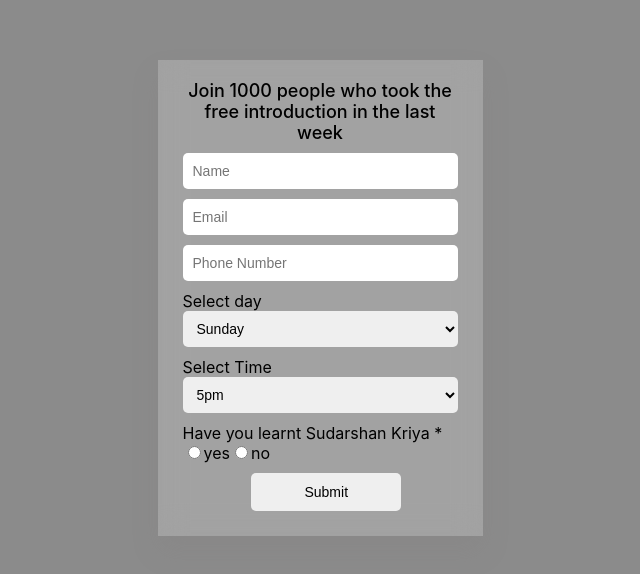
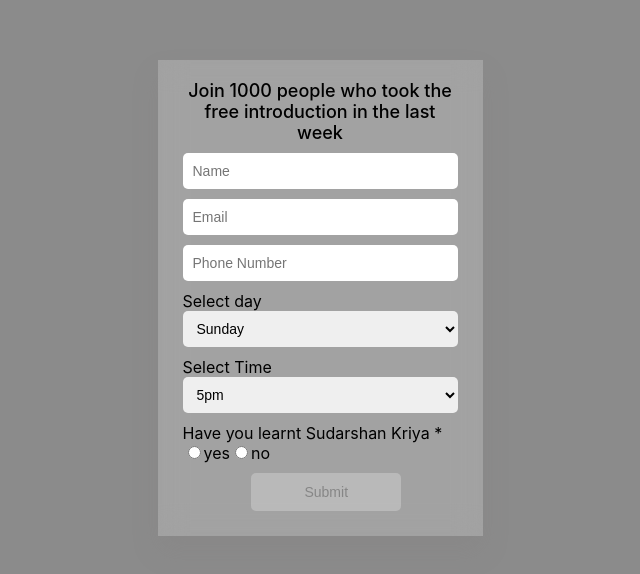
Before and after one commit to kalikayiCode/subscribe-form, a Next.js app: page / in a window 1280 px wide. Shown: the part 102-676 px from the top of the page, without its empty margins (320-960 px from the left). Built offline with nearby package versions, Linux system fonts and the light colour scheme.

Commit message:
disable is added to the submit button

```diff
--- a/pages/subscribeForm/ClassCompForm.js
+++ b/pages/subscribeForm/ClassCompForm.js
@@ -15,12 +15,13 @@ export default class ClassCompForm extends Component {
       day: "monday",
       time: "5pm",
       isSudarshanKriya: "",
+
     };
   }
 
+
   handleName = (e) => {
     console.log(e.target.value);
-
     this.setState({
       name: e.target.value,
       emptyName: 1,
@@ -88,7 +89,7 @@ export default class ClassCompForm extends Component {
       this.state.isValidEmail == true
     ) {
       this.setState({ name: "", email: "", phoneNo: "", isValidEmail: true });
-      this.handleSubmit(this.state.email);
+      // this.handleSubmit(this.state.email);
       // swal({
       //   title: "Good job!",
       //   text: "You submitted the form!",
@@ -114,7 +115,9 @@ export default class ClassCompForm extends Component {
       emptyNumber,
     } = this.state;
     return (
+
       <div>
+
         <form className={styles.form}>
           <div className={styles.formTitle}>
             Join 1000 people who took the free introduction in the last week
@@ -254,7 +257,9 @@ export default class ClassCompForm extends Component {
             </div>
           </div>
           <button
-            // type="submit"
+            disabled = { name =="" ||
+              email =="" ||
+              phoneNo ==null }
             className={styles.subButton}
             onClick={this.handleSubmitForm}
           >
```
